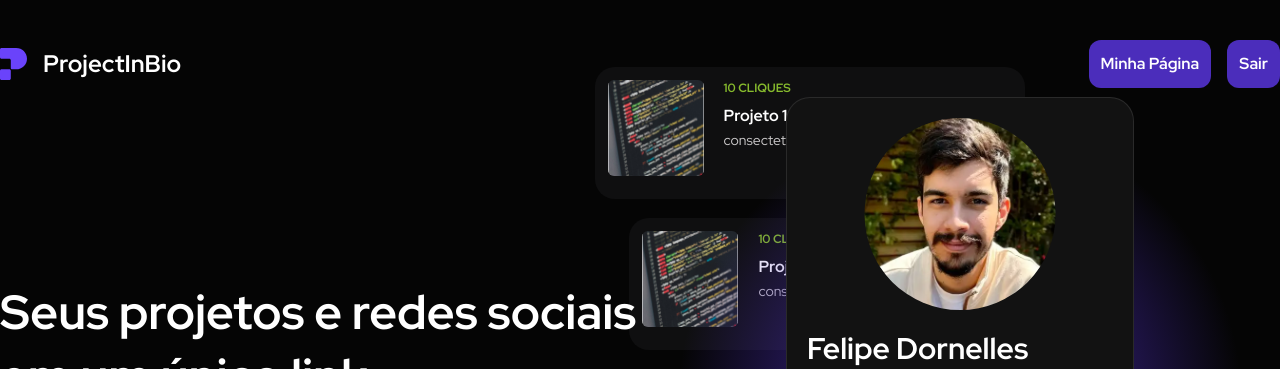
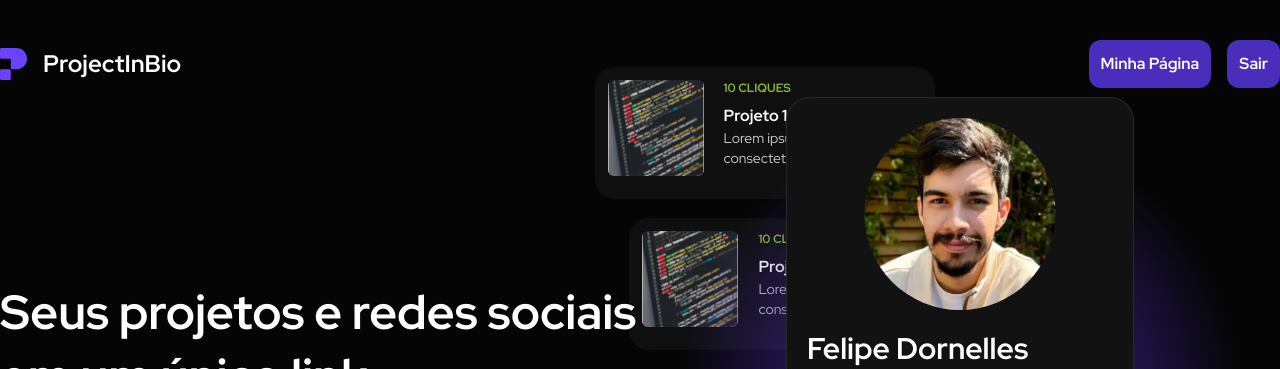
Before and after one commit to lipe9119/project-in-bio, a Next.js app: page / in a window 1280 px wide. Shown: the top 369 px of the page. Built offline with nearby package versions, Linux system fonts and the light colour scheme.

Commit message:
fix: adjust dimensions of card

```diff
--- a/app/components/commons/project-card.tsx
+++ b/app/components/commons/project-card.tsx
@@ -1,12 +1,12 @@
 export default function ProjectCard() {
   return (
-    <div className="w-[430px] h-[132px] flex gap-5 bg-background-secondary p-3 rounded-[20px] border border-transparent hover:border-border-secondary">
+    <div className="w-[340px] h-[132px] flex gap-5 bg-background-secondary p-3 rounded-[20px] border border-transparent hover:border-border-secondary">
       <div className="size-24 rounded-md overflow-hidden flex-shrink-0">
         <img src="/project1.jpg" alt="" className="w-full h-full object-cover" />
       </div>
       <div className="flex flex-col gap-2">
         <span className="uppercase text-xs font-bold text-accent-green">10 cliques</span>
-        <div className="fkex flex-col">
+        <div className="flex flex-col">
           <span className="text-white font-bold">Projeto 1</span>
           <span className="text-content-body text-sm">
             Lorem ipsum dolor sit amet consectetur adipisicing elit.
```
